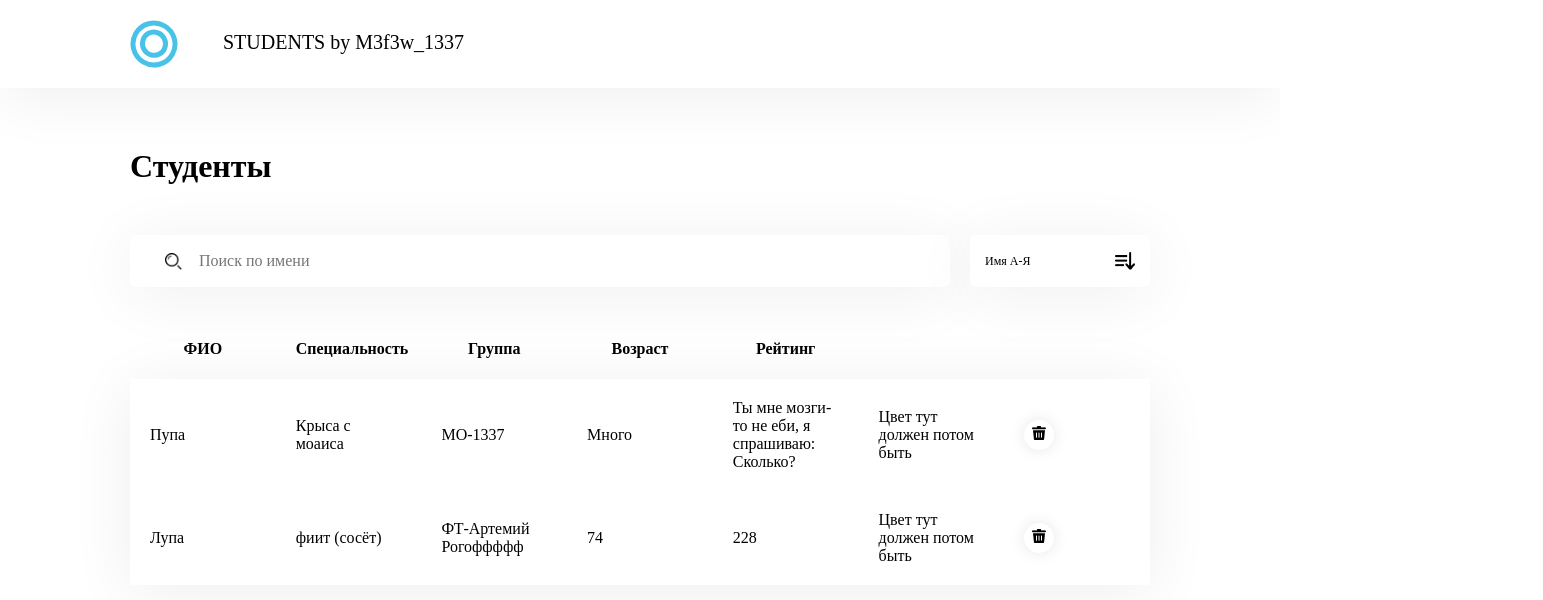
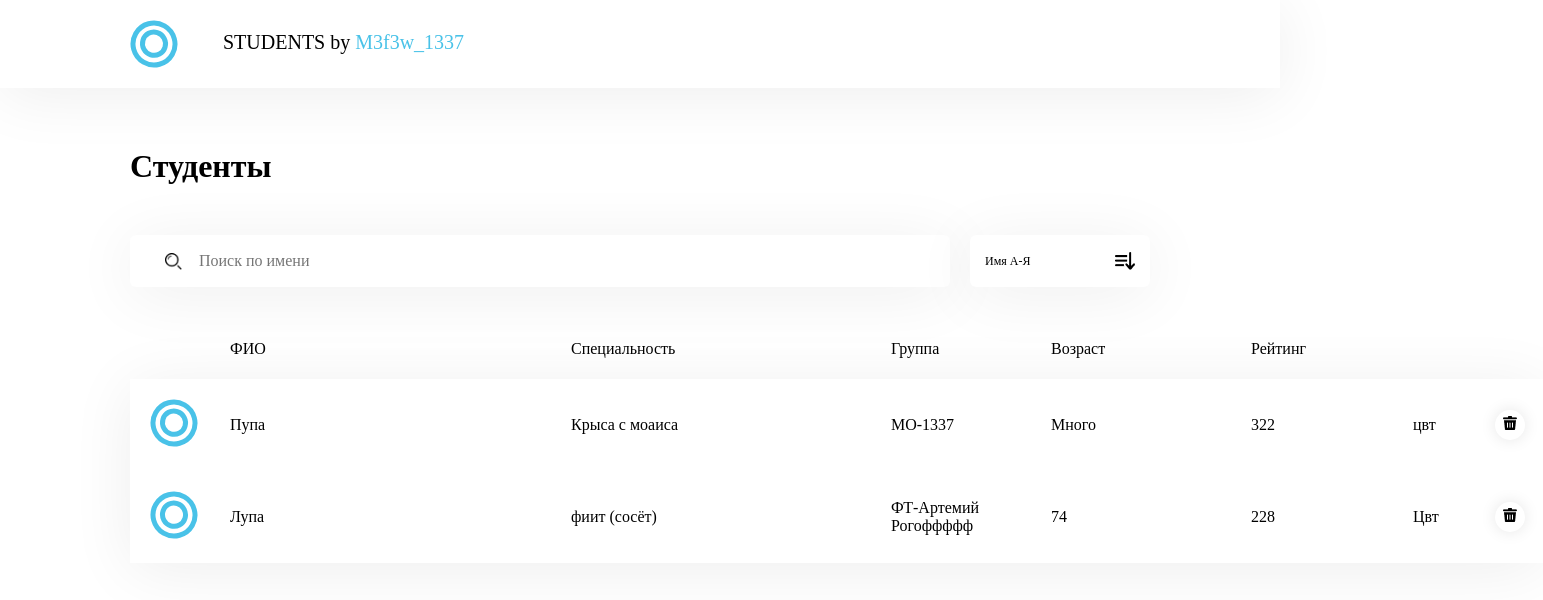
Before and after one commit to MathewNez/doubletapp-test, a React (Create React App) app: page / in a window 1280 px wide. Shown: the top 600 px of the page, 1543 px wide, since content can reach past the window. Built offline with nearby package versions, Linux system fonts and the light colour scheme.

Commit message:
Made right spacing for columns

```diff
--- a/src/Table.js
+++ b/src/Table.js
@@ -1,10 +1,22 @@
 import DeleteButton from "./DeleteButton";
+import logo from "./logo.svg"
 
 const Table = () => {
     return(
         <table>
+            <colgroup>
+                <col span="1" style={{width: '80px'}}/>
+                <col span="1" style={{width: '341px'}}/>
+                <col span="1" style={{width: '320px'}}/>
+                <col span="1" style={{width: '160px', padding: '0 0 60px 0'}}/>
+                <col span="1" style={{width: '200px', padding: '0 0 60px 0'}}/>
+                <col span="1" style={{width: '162px'}}/>
+                <col span="1" style={{width: '82px'}}/>
+                <col span="1" style={{width: '68px'}}/>
+            </colgroup>
             <thead>
                 <tr>
+                    <th/>
                     <th>ФИО</th>
                     <th>Специальность</th>
                     <th>Группа</th>
@@ -14,21 +26,23 @@ const Table = () => {
             </thead>
             <tbody>
                 <tr>
+                    <td><img src={logo} alt={logo}/></td>
                     <td>Пупа</td>
                     <td>Крыса с моаиса</td>
                     <td>МО-1337</td>
                     <td>Много</td>
-                    <td>Ты мне мозги-то не еби, я спрашиваю: Сколько?</td>
-                    <td>Цвет тут должен потом быть</td>
+                    <td>322</td>
+                    <td>цвт</td>
                     <td><DeleteButton /></td>
-            </tr>
+                </tr>
                 <tr>
+                    <td><img src={logo} alt={logo}/></td>
                     <td>Лупа</td>
                     <td>фиит (сосёт)</td>
                     <td>ФТ-Артемий Рогоффффф</td>
                     <td>74</td>
                     <td>228</td>
-                    <td>Цвет тут должен потом быть</td>
+                    <td>Цвт</td>
                     <td><DeleteButton /></td>
                 </tr>
             </tbody>
--- a/src/index.css
+++ b/src/index.css
@@ -29,6 +29,10 @@
   /* Black */
   color: #000000;
 
+}
+
+code {
+  color: #49C2E8;
 }
 
 .content {
@@ -128,13 +132,15 @@ table {
   width: 100%;
   border-collapse: collapse;
   margin-top: 32px;
+  text-align: left;
+  border-spacing: 25px;
 }
 
 th, td {
   padding: 20px;
 }
 
-thead {
+th {
   font-family: Geometria, serif;
   font-style: normal;
   font-weight: normal;
@@ -143,7 +149,6 @@ thead {
 }
 
 tbody {
-  padding: 12px;
   /* White */
   background: #FFFFFF;
 
```
